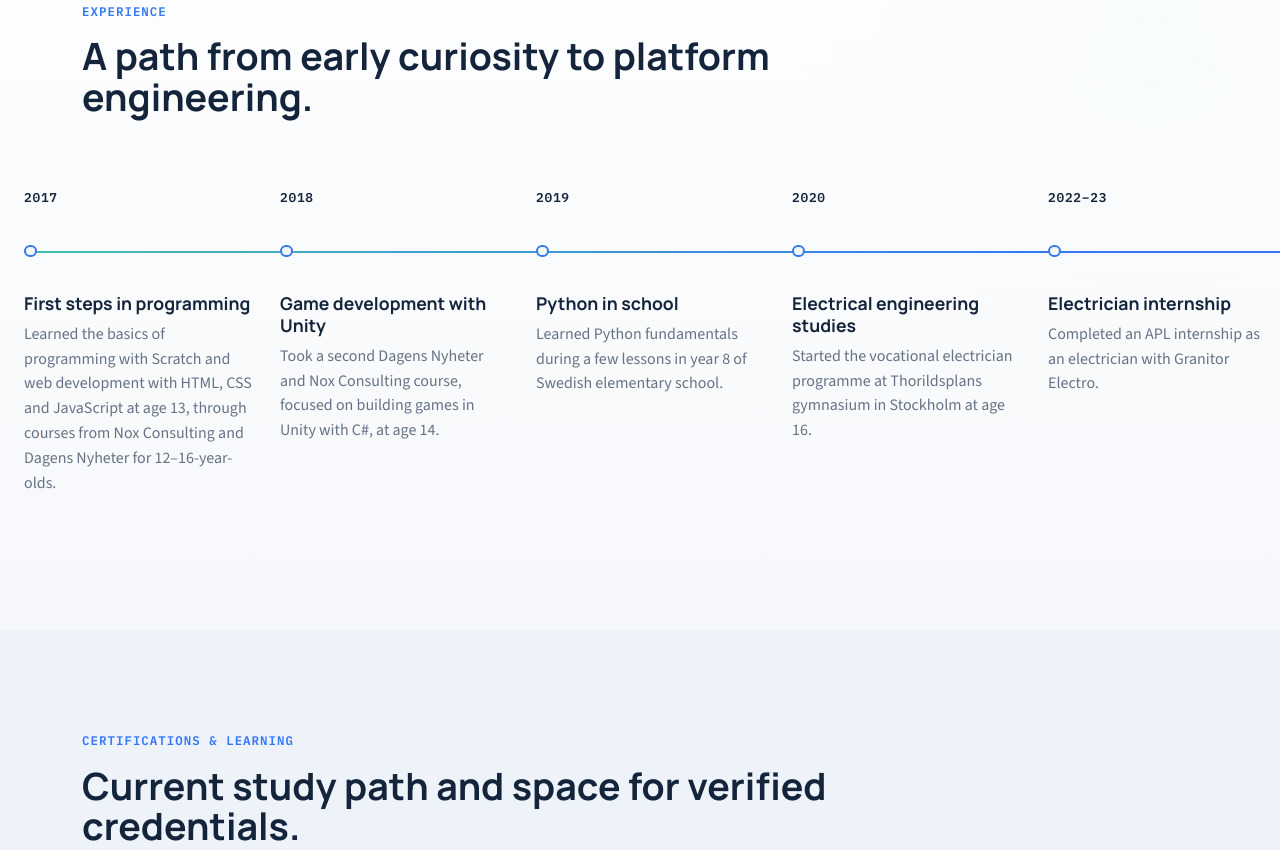
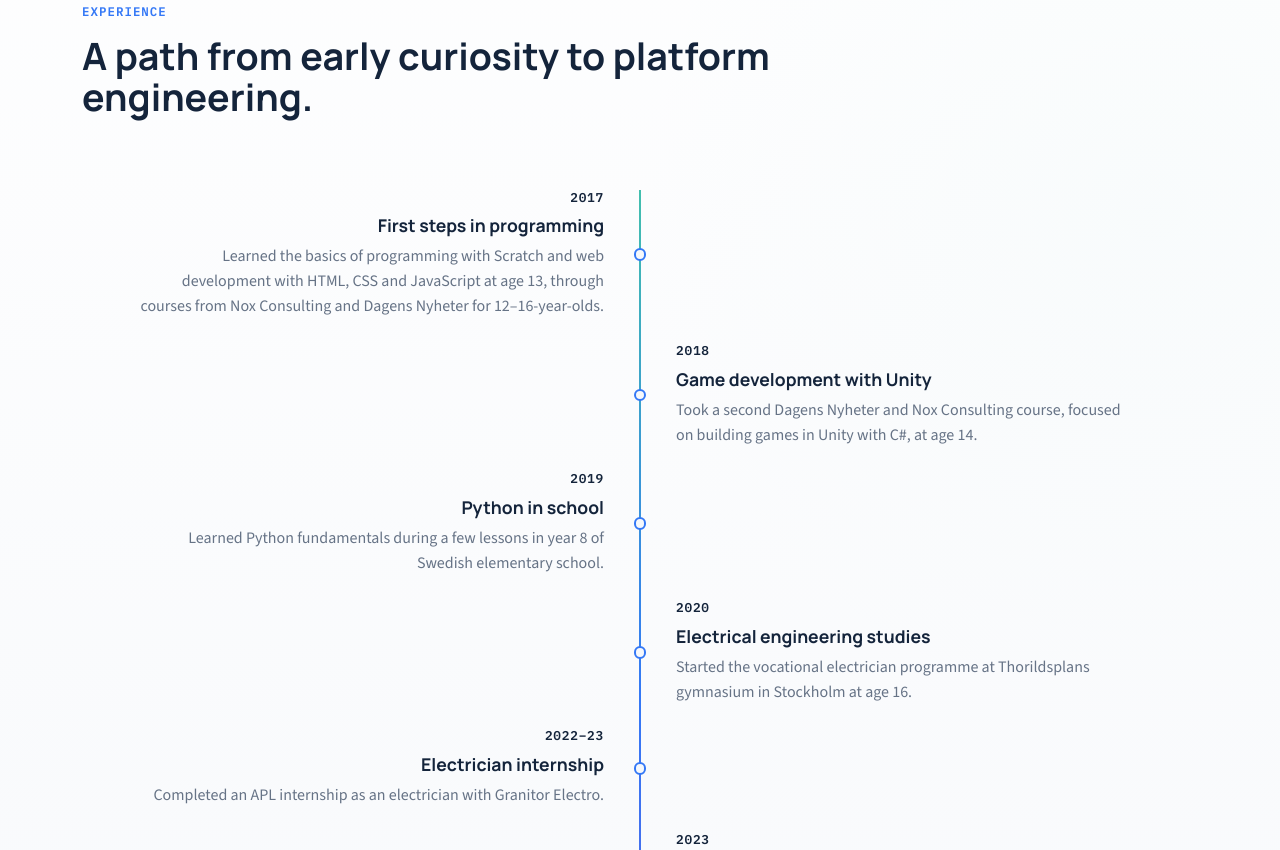
Before and after one commit to josil-hacks/johnsilvell.com, a website: page index.html in a window 1280 px wide. Shown: the part 3405-4255 px from the top of the page. Drawn offline with nearby package versions, Linux system fonts and the light colour scheme.

Commit message:
Made experience timeline vertical

```diff
--- a/style.css
+++ b/style.css
@@ -777,38 +777,37 @@ h3 {
 }
 
 .experience-timeline {
-    margin-inline: calc(50% - 50vw);
-    overflow-x: auto;
-    padding: 1rem max(1.5rem, calc((100vw - 1320px) / 2)) 2rem;
-    scrollbar-color: var(--color-interactive) transparent;
-    scrollbar-width: thin;
+    margin: 0 auto;
+    max-width: 70rem;
+    padding: 1rem 0 0;
 }
 
 .timeline-list {
     display: grid;
-    grid-template-columns: repeat(9, minmax(15rem, 1fr));
+    gap: 1.5rem;
     list-style: none;
     margin: 0;
-    min-width: 144rem;
     padding: 0;
     position: relative;
 }
 
 .timeline-list::before {
-    background: linear-gradient(90deg, var(--color-secondary-accent), var(--color-interactive) 44%, var(--color-creative));
+    background: linear-gradient(180deg, var(--color-secondary-accent), var(--color-interactive) 44%, var(--color-creative));
     content: "";
-    height: 2px;
-    left: 0;
+    bottom: 0;
+    left: calc(50% - 1px);
     position: absolute;
-    right: 0;
-    top: 3.85rem;
+    top: 0;
+    width: 2px;
 }
 
 .timeline-event {
     display: grid;
-    grid-template-rows: 2.9rem 2rem auto;
+    grid-template-columns: minmax(0, 1fr) 4.5rem minmax(0, 1fr);
+    grid-template-rows: auto auto;
+    align-items: center;
     min-width: 0;
-    padding-right: 1.5rem;
+    position: relative;
 }
 
 .timeline-year {
@@ -816,24 +815,34 @@ h3 {
     font-family: var(--font-mono);
     font-size: 0.8rem;
     font-weight: 600;
+    grid-column: 1;
+    grid-row: 1;
     letter-spacing: 0.06em;
     line-height: 1.2;
     margin: 0;
+    text-align: right;
 }
 
 .timeline-marker {
     background: var(--color-background-light);
     border: 2px solid var(--color-interactive);
     border-radius: 50%;
+    grid-column: 2;
+    grid-row: 1 / span 2;
     height: 0.8rem;
-    margin-top: 0.55rem;
+    justify-self: center;
     position: relative;
     width: 0.8rem;
     z-index: 1;
 }
 
 .timeline-copy {
-    padding-top: 1.5rem;
+    grid-column: 1;
+    grid-row: 2;
+    justify-self: end;
+    margin-top: 0.6rem;
+    max-width: 29rem;
+    text-align: right;
 }
 
 .timeline-copy h3 {
@@ -847,7 +856,7 @@ h3 {
     font-size: 1rem;
     line-height: 1.55;
     margin: 0;
-    max-width: 17rem;
+    max-width: none;
 }
 
 .timeline-event-now .timeline-year {
@@ -858,6 +867,56 @@ h3 {
     background: var(--color-creative);
     border-color: var(--color-creative);
     box-shadow: 0 0 0 5px rgb(117 87 213 / 14%);
+}
+
+.timeline-event:nth-child(even) .timeline-year {
+    grid-column: 3;
+    text-align: left;
+}
+
+.timeline-event:nth-child(even) .timeline-copy {
+    grid-column: 3;
+    justify-self: start;
+    text-align: left;
+}
+
+@media (width < 768px) {
+    .experience-timeline {
+        max-width: 38rem;
+    }
+
+    .timeline-list {
+        gap: 1.25rem;
+    }
+
+    .timeline-list::before {
+        left: 0.4rem;
+    }
+
+    .timeline-event,
+    .timeline-event:nth-child(even) {
+        grid-template-columns: 1.6rem minmax(0, 1fr);
+    }
+
+    .timeline-year,
+    .timeline-event:nth-child(even) .timeline-year {
+        grid-column: 2;
+        grid-row: 1;
+        text-align: left;
+    }
+
+    .timeline-marker {
+        grid-column: 1;
+        grid-row: 1 / span 2;
+    }
+
+    .timeline-copy,
+    .timeline-event:nth-child(even) .timeline-copy {
+        grid-column: 2;
+        grid-row: 2;
+        justify-self: stretch;
+        text-align: left;
+    }
 }
 
 .learning-card {
```
